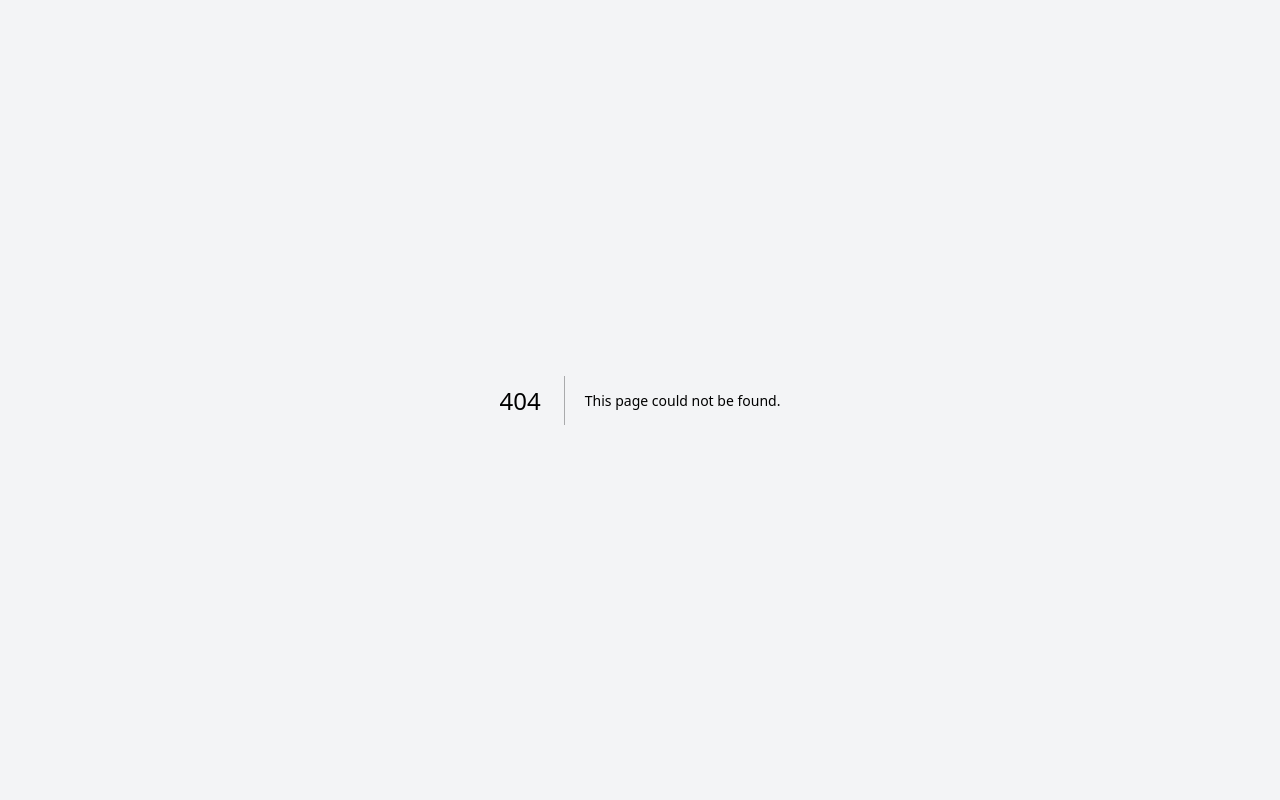
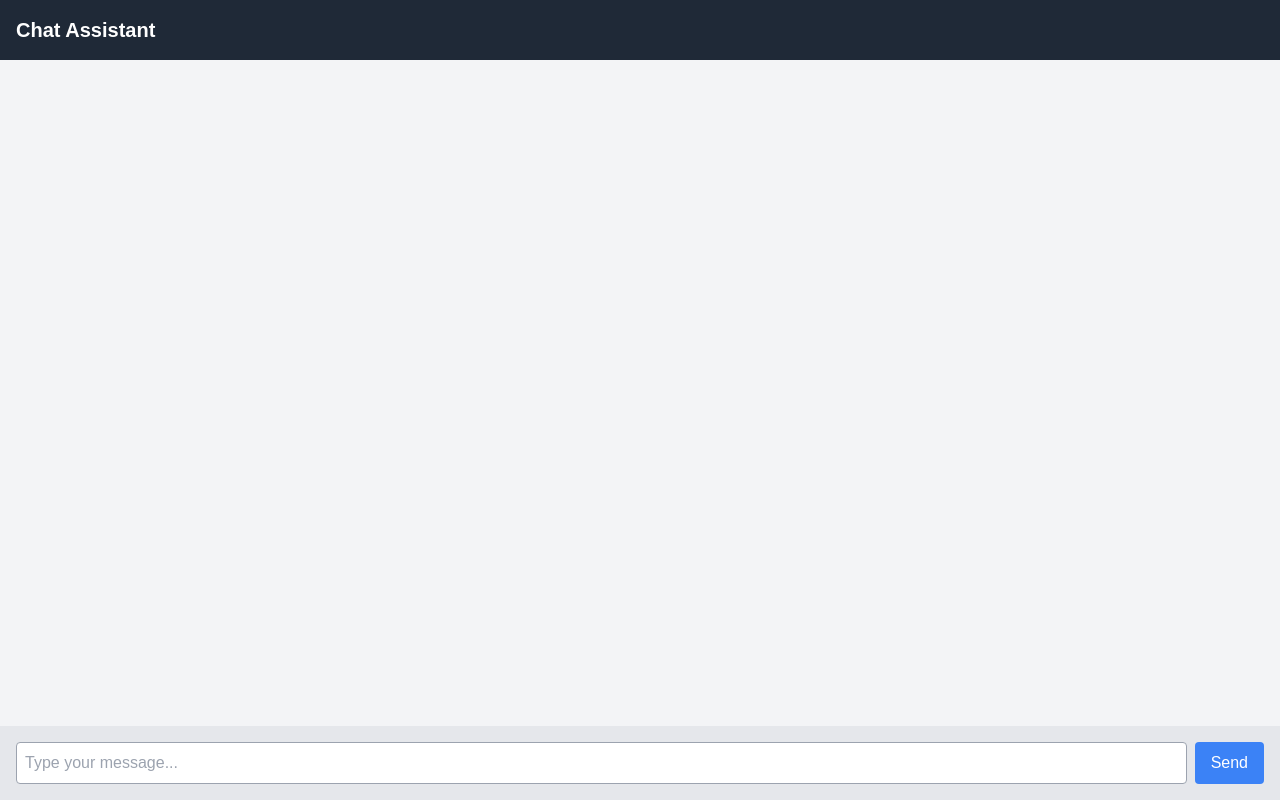
Before and after one commit to Riffe007/interactive_resume, a Next.js app: page /chat in a window 1280 px wide. Before the commit this address had no page. Built offline with nearby package versions, Linux system fonts and the light colour scheme.

Commit message:
Added Paula and Chat frontend

```diff
--- /dev/null
+++ b/src/components/ElevenLabsWidget.js
@@ -0,0 +1,24 @@
+// components/ElevenLabsWidget.js
+import { useEffect, useState } from 'react';
+import Script from 'next/script';
+
+export default function ElevenLabsWidget() {
+  const [mounted, setMounted] = useState(false);
+
+  useEffect(() => {
+    setMounted(true);
+  }, []);
+
+  if (!mounted) return null;
+
+  return (
+    <>
+      <elevenlabs-convai agent-id="X2Hxlwewg7dIGT0LovXP"></elevenlabs-convai>
+      <Script
+        src="https://elevenlabs.io/convai-widget/index.js"
+        strategy="lazyOnload"
+        type="text/javascript"
+      />
+    </>
+  );
+}
--- a/src/components/home/ProjectSection.tsx
+++ b/src/components/home/ProjectSection.tsx
@@ -3,9 +3,9 @@ import { motion } from 'framer-motion';
 import Link from 'next/link';
 
 const projects = [
-  { title: 'AI Resume Generator', description: 'Generate custom resumes using AI & NLP.', link: '/projects/ai-resume' },
-  { title: 'AI Chatbot', description: 'Interactive chatbot powered by fine-tuned LLM.', link: '/projects/chatbot' },
-  { title: 'Stock Prediction Model', description: 'ML model for financial market predictions.', link: '/projects/stock-model' }
+  { title: 'Chat Bot', description: 'A custom chatbot.', link: '/chat' },
+  { title: 'AI Assistant', description: 'Interactive chatbot powered by fine-tuned LLM.', link: '/paula-assistant' },
+  { title: 'Crypto Prediction Model', description: 'ML model for crypto market predictions.', link: '/projects/crypto-model' }
 ];
 
 export default function ProjectsSection() {
--- a/src/components/layout/Navbar.tsx
+++ b/src/components/layout/Navbar.tsx
@@ -3,10 +3,15 @@ import { useState } from 'react';
 import Link from 'next/link';
 import Image from 'next/image';
 import { HiMenu, HiX } from 'react-icons/hi';
+import { useTheme } from 'next-themes';
+import { FiSun, FiMoon } from 'react-icons/fi';
 
 export default function Navbar() {
   const [isOpen, setIsOpen] = useState(false);
+  const { theme, setTheme } = useTheme();
+
   const toggleMenu = () => setIsOpen((prev) => !prev);
+  const toggleTheme = () => setTheme(theme === 'dark' ? 'light' : 'dark');
 
   return (
     <nav className="bg-white dark:bg-gray-800 shadow">
@@ -44,10 +49,18 @@ export default function Navbar() {
             <Link href="/contact" className="ml-4 text-gray-700 dark:text-gray-300 hover:text-gray-900">
               Contact
             </Link>
+            {/* Optional: Desktop Dark Mode Toggle */}
+            <button
+              onClick={toggleTheme}
+              className="ml-4 text-gray-700 dark:text-gray-300 focus:outline-none"
+              title="Toggle Dark Mode"
+            >
+              {theme === 'dark' ? <FiSun size={20} /> : <FiMoon size={20} />}
+            </button>
           </div>
           {/* Mobile Hamburger Icon */}
           <div className="flex items-center md:hidden">
-            <button onClick={toggleMenu} className="text-gray-700 dark:text-gray-300 focus:outline-none">
+            <button onClick={toggleMenu} className="text-gray-700 dark:text-gray-300 focus:outline-none" title="Close Menu">
               {isOpen ? <HiX size={24} /> : <HiMenu size={24} />}
             </button>
           </div>
@@ -58,9 +71,19 @@ export default function Navbar() {
         <div className="md:hidden fixed inset-0 z-50 flex">
           <div className="absolute inset-0 bg-black opacity-50" onClick={toggleMenu} />
           <div className="relative bg-white dark:bg-gray-800 w-64 h-full p-4 transform transition-transform duration-300">
-            <button onClick={toggleMenu} className="mb-4 text-gray-700 dark:text-gray-300 focus:outline-none" aria-label="Close menu">
-              <HiX size={24} />
-            </button>
+            <div className="flex justify-between items-center mb-4">
+              <button onClick={toggleMenu} className="text-gray-700 dark:text-gray-300 focus:outline-none" title="Close Menu">
+                <HiX size={24} />
+              </button>
+              {/* Dark Mode Toggle in Mobile Menu */}
+              <button
+                onClick={toggleTheme}
+                className="text-gray-700 dark:text-gray-300 focus:outline-none"
+                title="Toggle Dark Mode"
+              >
+                {theme === 'dark' ? <FiSun size={20} /> : <FiMoon size={20} />}
+              </button>
+            </div>
             <nav className="flex flex-col space-y-4">
               <Link href="/about" onClick={toggleMenu} className="text-gray-700 dark:text-gray-300 hover:text-gray-900">
                 About
--- /dev/null
+++ b/src/pages/chat.tsx
@@ -0,0 +1,123 @@
+import { useState, useRef, useEffect, KeyboardEvent } from 'react';
+import Head from 'next/head';
+
+interface Message {
+  sender: 'user' | 'bot';
+  text: string;
+}
+
+// Uncomment and set this variable once your FastAPI backend is ready
+// const API_URL = process.env.NEXT_PUBLIC_API_URL || 'http://localhost:8000';
+
+export default function ChatPage() {
+  const [input, setInput] = useState<string>('');
+  const [messages, setMessages] = useState<Message[]>([]);
+  const [loading, setLoading] = useState<boolean>(false);
+  const messagesEndRef = useRef<HTMLDivElement>(null);
+
+  // Auto-scroll to the latest message
+  useEffect(() => {
+    messagesEndRef.current?.scrollIntoView({ behavior: 'smooth' });
+  }, [messages]);
+
+  const handleSend = async () => {
+    if (!input.trim()) return;
+
+    // Add the user's message to the conversation
+    const userMessage: Message = { sender: 'user', text: input };
+    setMessages(prev => [...prev, userMessage]);
+    const userInput = input;
+    setInput('');
+    setLoading(true);
+
+    try {
+      // ---------------------------------------------------------------
+      // This section calls the FastAPI endpoint that connects to your
+      // fine-tuned Bedrock LLM.
+      //
+      // When you're ready, uncomment the API_URL variable above and
+      // use it here to send a POST request.
+      //
+      // The payload includes:
+      //   - prompt: the user's input (userInput)
+      //   - history: the conversation history (messages) for context.
+      // ---------------------------------------------------------------
+      const res = await fetch(`${/* API_URL */ ''}/api/chat`, {
+        method: 'POST',
+        headers: { 'Content-Type': 'application/json' },
+        body: JSON.stringify({ prompt: userInput, history: messages })
+      });
+      const data = await res.json();
+      const botMessage: Message = { sender: 'bot', text: data.reply };
+      setMessages(prev => [...prev, botMessage]);
+    } catch (error) {
+      console.error('Error sending message:', error);
+      const errorMessage: Message = { sender: 'bot', text: 'Sorry, something went wrong.' };
+      setMessages(prev => [...prev, errorMessage]);
+    }
+    setLoading(false);
+  };
+
+  const handleKeyDown = (e: KeyboardEvent<HTMLInputElement>) => {
+    if (e.key === 'Enter') {
+      e.preventDefault();
+      handleSend();
+    }
+  };
+
+  return (
+    <div className="flex flex-col h-screen">
+      <Head>
+        <title>Chat Assistant</title>
+      </Head>
+      <header className="p-4 bg-gray-800 text-white">
+        <h1 className="text-xl font-semibold">Chat Assistant</h1>
+      </header>
+      <main className="flex-1 p-4 overflow-auto bg-gray-100">
+        {messages.map((msg, index) => (
+          <div
+            key={index}
+            className={`my-2 flex ${msg.sender === 'user' ? 'justify-end' : 'justify-start'}`}
+          >
+            <div
+              className={`max-w-xs px-4 py-2 rounded shadow ${
+                msg.sender === 'user'
+                  ? 'bg-blue-500 text-white'
+                  : 'bg-white text-gray-900'
+              }`}
+            >
+              {msg.text}
+            </div>
+          </div>
+        ))}
+        {loading && (
+          <div className="my-2 flex justify-start">
+            <div className="max-w-xs px-4 py-2 rounded shadow bg-white text-gray-900">
+              Loading...
+            </div>
+          </div>
+        )}
+        <div ref={messagesEndRef} />
+      </main>
+      <footer className="p-4 bg-gray-200">
+        <div className="flex">
+          <input
+            type="text"
+            className="flex-1 p-2 border border-gray-400 rounded"
+            placeholder="Type your message..."
+            value={input}
+            onChange={(e) => setInput(e.target.value)}
+            onKeyDown={handleKeyDown}
+          />
+          <button
+            className="ml-2 px-4 py-2 bg-blue-500 text-white rounded"
+            onClick={handleSend}
+            disabled={loading}
+          >
+            Send
+          </button>
+        </div>
+      </footer>
+    </div>
+  );
+}
--- a/src/pages/index.tsx
+++ b/src/pages/index.tsx
@@ -66,8 +66,7 @@ export default function Home() {
             {/* Social Proof Section (Trusted by Industry Leaders) */}
             {/* Using the same format as about.tsx */}
             <section
-              className="py-16 text-center bg-fixed bg-cover bg-center relative w-full"
-              style={{ backgroundImage: "url('/images/misc/industry-bg.jpg')" }}
+              className="py-16 text-center bg-fixed bg-cover bg-center relative w-full industry-bg"
             >
               <div className="relative z-10">
                 <SocialProof />
--- /dev/null
+++ b/src/pages/paula-assistant.js
@@ -0,0 +1,28 @@
+// pages/paula-assistant.js
+import dynamic from 'next/dynamic';
+import Head from 'next/head';
+import Link from 'next/link';
+
+const ElevenLabsWidget = dynamic(() => import('../components/ElevenLabsWidget'), {
+  ssr: false,
+});
+
+export default function PaulaAssistant() {
+  return (
+    <div style={{ padding: '2rem', textAlign: 'center' }}>
+      <Head>
+        <title>Paula Assistant</title>
+      </Head>
+      <h1>Paula Assistant</h1>
+      <p>Your personal and executive assistant is here to help!</p>
+
+      <ElevenLabsWidget />
+
+      <div style={{ marginTop: '2rem' }}>
+        <Link href="/">
+          Back to Home page!
+        </Link>
+      </div>
+    </div>
+  );
+}
```
